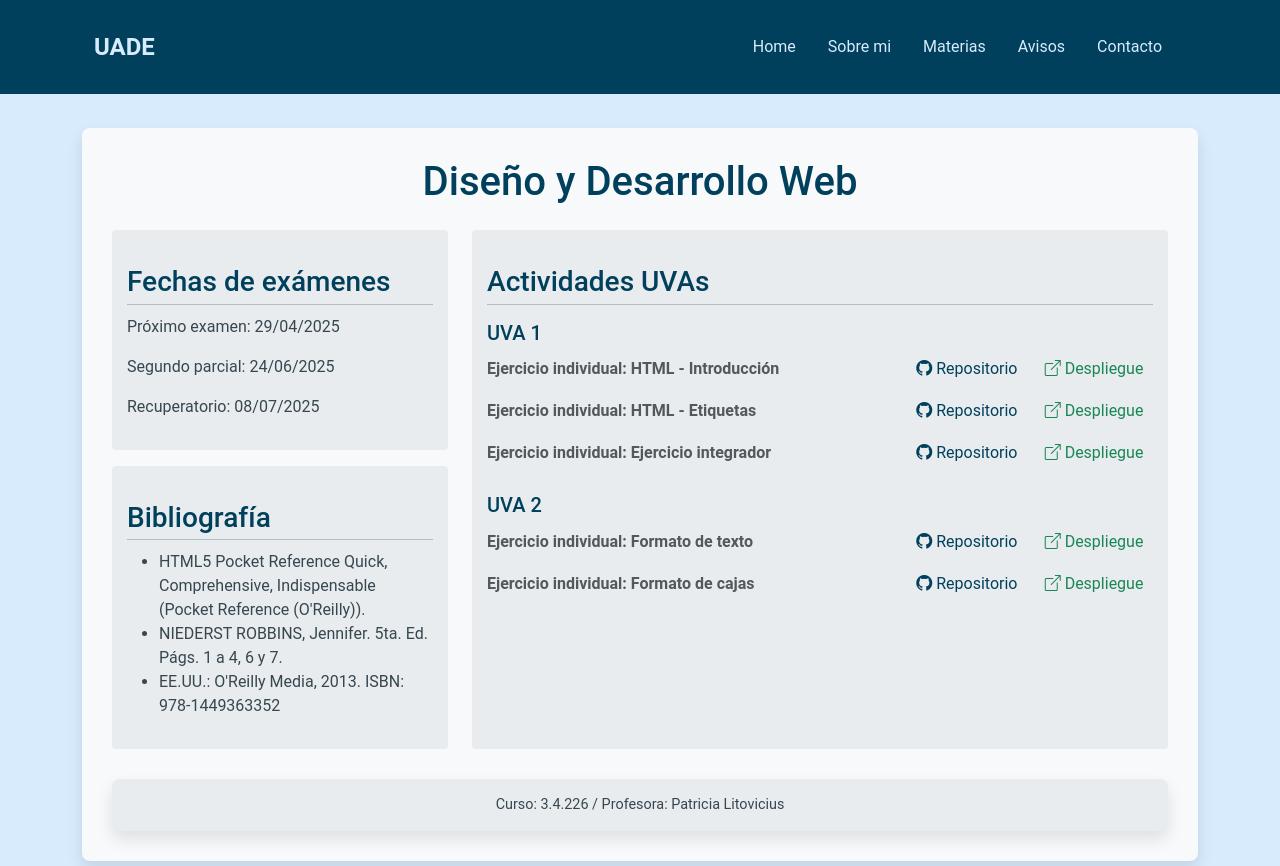
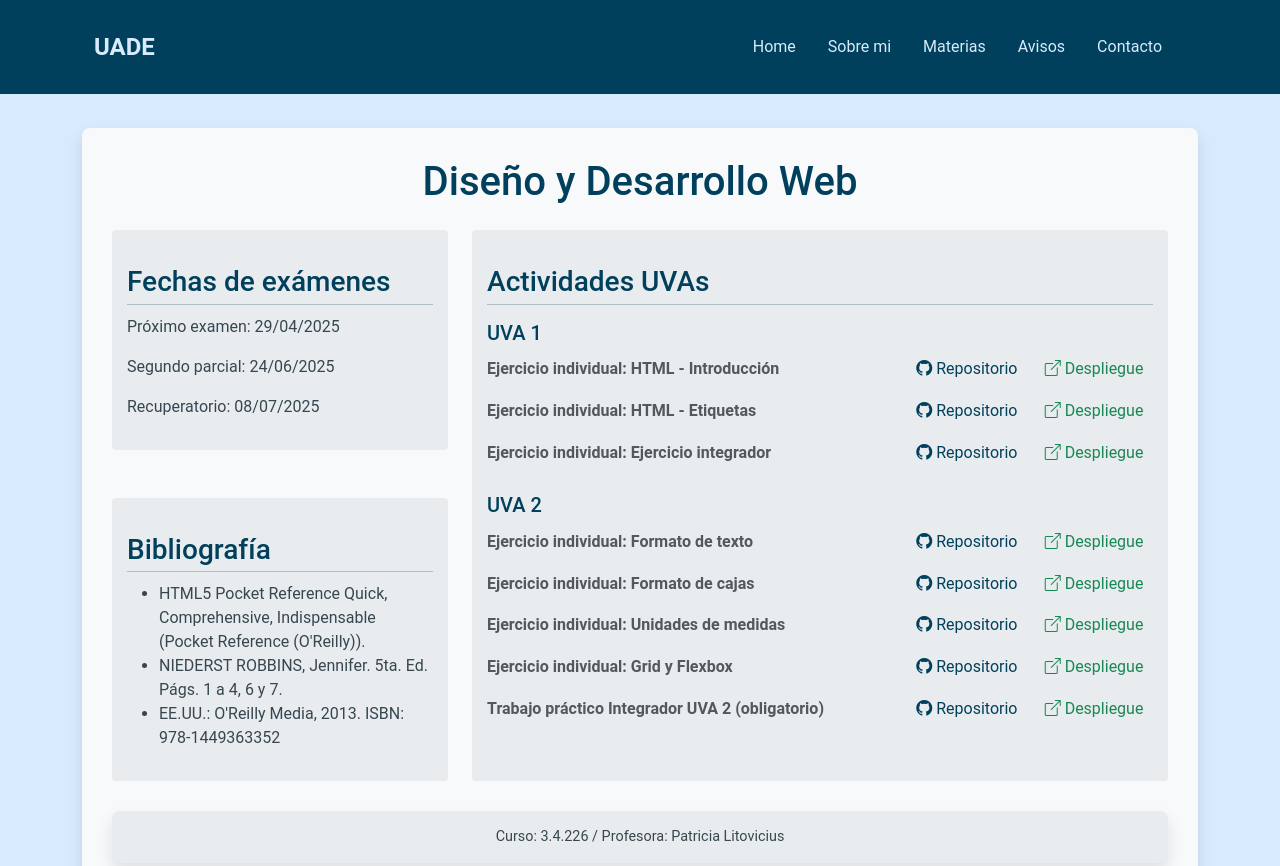
Before and after one commit to jonathantola/UVA2EjercicioIntegrador, a plain HTML site: page desarrolloWeb.html in a window 1280 px wide. Shown: the top 866 px of the page. Drawn offline with nearby package versions, Linux system fonts and the light colour scheme.

Commit message:
Update desarrolloWeb.html

```diff
--- a/desarrolloWeb.html
+++ b/desarrolloWeb.html
@@ -57,7 +57,7 @@
                         <p>Segundo parcial: 24/06/2025</p>
                         <p>Recuperatorio: 08/07/2025</p>
                     </div>
-                    <div class="left-column mt-3">
+                    <div class="left-column mt-5">
                         <h3 class="section-title">Bibliografía</h3>
                         <ul>
                             <li>HTML5 Pocket Reference Quick, Comprehensive, Indispensable (Pocket Reference
@@ -73,7 +73,8 @@
 
                         <div class="mb-4">
                             <h5>UVA 1</h5>
-                            <div class="d-flex flex-column flex-md-row align-items-md-center justify-content-md-between">
+                            <div
+                                class="d-flex flex-column flex-md-row align-items-md-center justify-content-md-between">
                                 <p class="text-muted mb-0 mb-md-0 me-md-2">
                                     <strong>Ejercicio individual: HTML - Introducción</strong>
                                 </p>
@@ -88,7 +89,8 @@
                                     </a>
                                 </div>
                             </div>
-                            <div class="d-flex flex-column flex-md-row align-items-md-center justify-content-md-between mt-2">
+                            <div
+                                class="d-flex flex-column flex-md-row align-items-md-center justify-content-md-between mt-2">
                                 <p class="text-muted mb-0 mb-md-0 me-md-2">
                                     <strong>Ejercicio individual: HTML - Etiquetas</strong>
                                 </p>
@@ -103,13 +105,14 @@
                                     </a>
                                 </div>
                             </div>
-                            <div class="d-flex flex-column flex-md-row align-items-md-center justify-content-md-between mt-2">
+                            <div
+                                class="d-flex flex-column flex-md-row align-items-md-center justify-content-md-between mt-2">
                                 <p class="text-muted mb-0 mb-md-0 me-md-2">
                                     <strong>Ejercicio individual: Ejercicio integrador</strong>
                                 </p>
                                 <div class="d-flex flex-row flex-md-row justify-content-md-end">
-                                    <a href="https://github.com/jonathantola/UVA1EjercicioIntegrador.git" target="_blank"
-                                        class="custom-link-primary text-decoration-none me-md-2">
+                                    <a href="https://github.com/jonathantola/UVA1EjercicioIntegrador.git"
+                                        target="_blank" class="custom-link-primary text-decoration-none me-md-2">
                                         <i class="bi bi-github"></i> Repositorio
                                     </a>
                                     <a href="https://jonathantola.github.io/UVA1EjercicioIntegrador/" target="_blank"
@@ -119,10 +122,10 @@
                                 </div>
                             </div>
                         </div>
-
                         <div class="mb-4">
                             <h5>UVA 2</h5>
-                            <div class="d-flex flex-column flex-md-row align-items-md-center justify-content-md-between">
+                            <div
+                                class="d-flex flex-column flex-md-row align-items-md-center justify-content-md-between">
                                 <p class="text-muted mb-0 mb-md-0 me-md-2">
                                     <strong>Ejercicio individual: Formato de texto</strong>
                                 </p>
@@ -131,22 +134,71 @@
                                         target="_blank" class="custom-link-primary text-decoration-none me-md-2">
                                         <i class="bi bi-github"></i> Repositorio
                                     </a>
-                                    <a href="https://jonathantola.github.io/UVA2EjercicioFormatoDeTexto/" target="_blank"
+                                    <a href="https://jonathantola.github.io/UVA2EjercicioFormatoDeTexto/"
+                                        target="_blank" class="link-success text-decoration-none">
+                                        <i class="bi bi-box-arrow-up-right"></i> Despliegue
+                                    </a>
+                                </div>
+                            </div>
+                            <div
+                                class="d-flex flex-column flex-md-row align-items-md-center justify-content-md-between mt-2">
+                                <p class="text-muted mb-0 mb-md-0 me-md-2">
+                                    <strong>Ejercicio individual: Formato de cajas</strong>
+                                </p>
+                                <div class="d-flex flex-row flex-md-row justify-content-md-end">
+                                    <a href="https://github.com/jonathantola/UVA2GYMC.git" target="_blank"
+                                        class="custom-link-primary text-decoration-none me-md-2">
+                                        <i class="bi bi-github"></i> Repositorio
+                                    </a>
+                                    <a href="https://jonathantola.github.io/UVA2GYMC/" target="_blank"
                                         class="link-success text-decoration-none">
                                         <i class="bi bi-box-arrow-up-right"></i> Despliegue
                                     </a>
                                 </div>
                             </div>
-                            <div class="d-flex flex-column flex-md-row align-items-md-center justify-content-md-between mt-2">
+                            <div
+                                class="d-flex flex-column flex-md-row align-items-md-center justify-content-md-between mt-2">
                                 <p class="text-muted mb-0 mb-md-0 me-md-2">
-                                    <strong>Ejercicio individual: Formato de cajas</strong>
+                                    <strong>Ejercicio individual: Unidades de medidas </strong>
                                 </p>
                                 <div class="d-flex flex-row flex-md-row justify-content-md-end">
-                                    <a href="https://github.com/jonathantola/UVA2GYMC.git"
-                                        target="_blank" class="custom-link-primary text-decoration-none me-md-2">
+                                    <a href="https://github.com/jonathantola/UVA2Cantina.git" target="_blank"
+                                        class="custom-link-primary text-decoration-none me-md-2">
                                         <i class="bi bi-github"></i> Repositorio
                                     </a>
-                                    <a href="https://jonathantola.github.io/UVA2GYMC/" target="_blank"
+                                    <a href="https://jonathantola.github.io/UVA2Cantina/" target="_blank"
+                                        class="link-success text-decoration-none">
+                                        <i class="bi bi-box-arrow-up-right"></i> Despliegue
+                                    </a>
+                                </div>
+                            </div>
+                            <div
+                                class="d-flex flex-column flex-md-row align-items-md-center justify-content-md-between mt-2">
+                                <p class="text-muted mb-0 mb-md-0 me-md-2">
+                                    <strong>Ejercicio individual: Grid y Flexbox</strong>
+                                </p>
+                                <div class="d-flex flex-row flex-md-row justify-content-md-end">
+                                    <a href="https://github.com/jonathantola/UVA2GridFlexbox.git" target="_blank"
+                                        class="custom-link-primary text-decoration-none me-md-2">
+                                        <i class="bi bi-github"></i> Repositorio
+                                    </a>
+                                    <a href="https://jonathantola.github.io/UVA2GridFlexbox/" target="_blank"
+                                        class="link-success text-decoration-none">
+                                        <i class="bi bi-box-arrow-up-right"></i> Despliegue
+                                    </a>
+                                </div>
+                            </div>
+                            <div
+                                class="d-flex flex-column flex-md-row align-items-md-center justify-content-md-between mt-2">
+                                <p class="text-muted mb-0 mb-md-0 me-md-2">
+                                    <strong>Trabajo práctico Integrador UVA 2 (obligatorio)</strong>
+                                </p>
+                                <div class="d-flex flex-row flex-md-row justify-content-md-end">
+                                    <a href="https://github.com/jonathantola/UVA2EjercicioIntegrador.git" target="_blank"
+                                        class="custom-link-primary text-decoration-none me-md-2">
+                                        <i class="bi bi-github"></i> Repositorio
+                                    </a>
+                                    <a href="https://jonathantola.github.io/UVA2EjercicioIntegrador/" target="_blank"
                                         class="link-success text-decoration-none">
                                         <i class="bi bi-box-arrow-up-right"></i> Despliegue
                                     </a>
```
